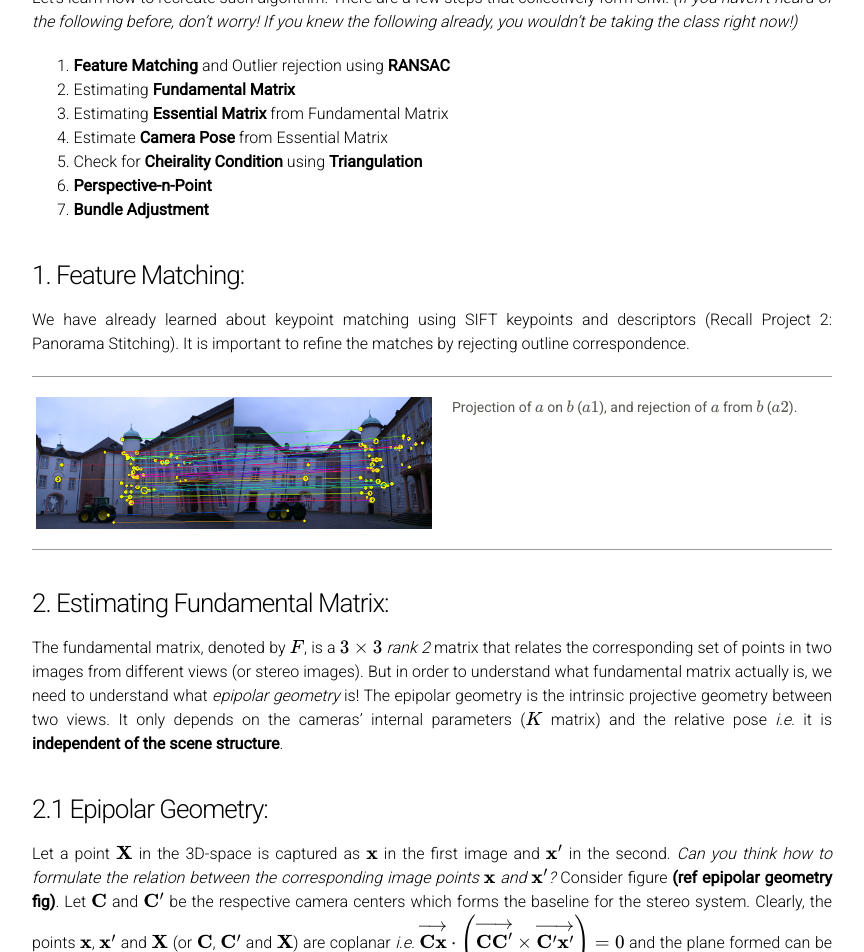
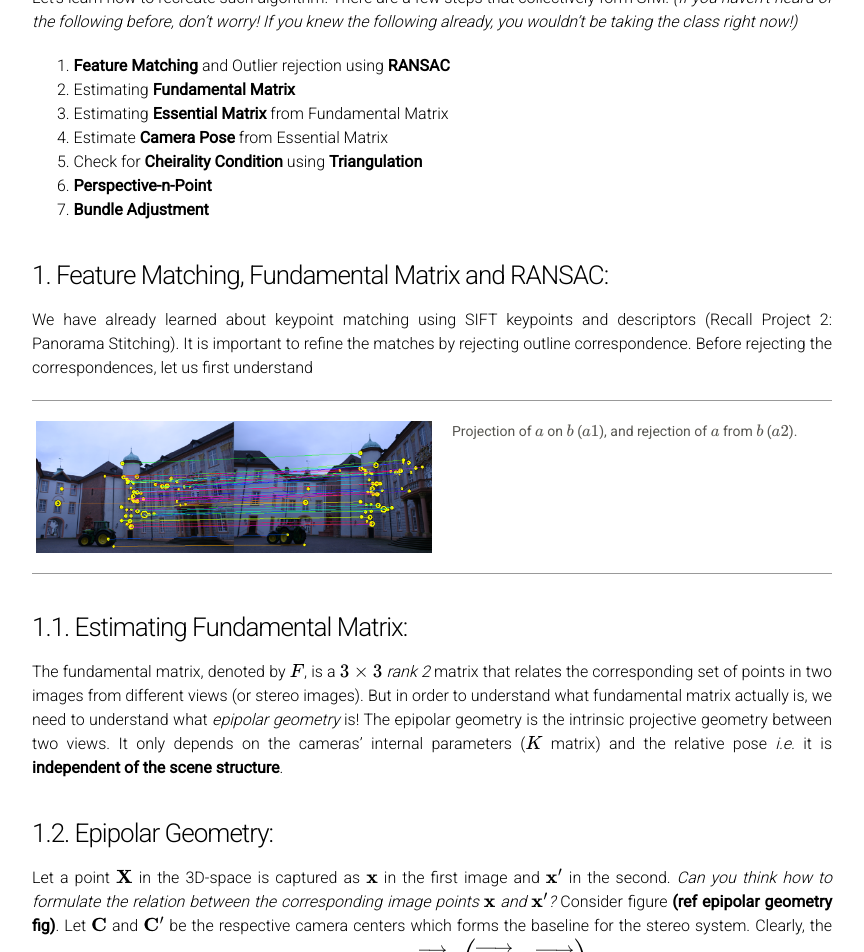
Before and after one commit to cmsc426/cmsc426.github.io, a Jekyll site: the page built from SfM.md, in a window 1280 px wide and 1400 px high, scrolled down 891 px. Shown: the top 952 px of the window, without its empty margins (208-1072 px from the left). Built offline with Jekyll 4.4.1, drawn with Linux system fonts in a browser that asks for light colours; our own code applies the rules of GitHub Pages for plain Markdown files; formulas are drawn with MathJax 3; some of the changed text lies outside the part shown.

Commit message:
Updated SfM scheme

```diff
--- a/SfM.md
+++ b/SfM.md
@@ -40,8 +40,9 @@ Let's learn how to recreate such algorithm. There are a few steps that collectiv
 7. **Bundle Adjustment**
 
 <a name='featmatch'></a>
-### 1. Feature Matching:
+### 1. Feature Matching, Fundamental Matrix and RANSAC:
 We have already learned about keypoint matching using SIFT keypoints and descriptors (Recall Project 2: Panorama Stitching). It is important to refine the matches by rejecting outline correspondence.
+Before rejecting the correspondences, let us first understand
 
 <div class="fig figleft fighighlight">
   <img src="/assets/sfm/featmatch.png" width="80%">
@@ -53,11 +54,11 @@ We have already learned about keypoint matching using SIFT keypoints and descrip
 
 
 <a name='estfundmatrix'></a>
-### 2. Estimating Fundamental Matrix:
+### 1.1. Estimating Fundamental Matrix:
 The fundamental matrix, denoted by $$F$$, is a $$3\times 3$$ _rank 2_ matrix that relates the corresponding set of points in two images from different views (or stereo images). But in order to understand what fundamental matrix actually is, we need to understand what _epipolar geometry_ is! The epipolar geometry is the intrinsic projective geometry between two views. It only depends on the cameras' internal parameters ($$K$$ matrix) and the relative pose _i.e._ it is **independent of the scene structure**.
 
 <a name='epipole'></a>
-### 2.1 Epipolar Geometry:
+### 1.2. Epipolar Geometry:
 Let a point $$\mathbf{X}$$ in the 3D-space is captured as $$\mathbf{x}$$ in the first image and $$\mathbf{x'}$$ in the second. _Can you think how to formulate the relation between the corresponding image points $$\mathbf{x}$$ and $$\mathbf{x'}$$?_ Consider figure **(ref epipolar geometry fig)**. Let $$\mathbf{C}$$ and $$\mathbf{C'}$$ be the respective camera centers which forms the baseline for the stereo system. Clearly, the points $$\mathbf{x}$$, $$\mathbf{x'}$$ and $$\mathbf{X}$$ (or $$\mathbf{C}$$, $$\mathbf{C'}$$ and $$\mathbf{X}$$) are coplanar _i.e._  $$\mathbf{\overrightarrow{Cx}}\cdot \left(\mathbf{\overrightarrow{CC'}}\times\mathbf{\overrightarrow{C'x'}}\right)=0$$
 and the plane formed can be denoted by $$\pi$$. Since these points are coplanar, the rays back-projected from $$\mathbf{x}$$ and $$\mathbf{x'}$$ intersect at $$\mathbf{X}$$. This is the most significant property in searching for a correspondence.
 
@@ -82,7 +83,7 @@ Now, let us say that only $$\mathbf{x}$$ is known, not $$\mathbf{x'}$$. We know
 - **Epipolar line** is the intersection of an epipolar plane with the image plane. *All the epipolar lines intersect at the epipole.*
 
 <a name='estfundmatrix'></a>
-### 2.2 The Fundamental Matrix $$\mathbf{F}$$:
+### 1.3 The Fundamental Matrix $$\mathbf{F}$$:
 The $$\mathbf{F}$$ matrix is only an algebraic representation of epipolar geometry and can both geometrically _(contructing the epipolar line)_ and arithematically. ([See derivation](http://cvrs.whu.edu.cn/downloads/ebooks/Multiple%20View%20Geometry%20in%20Computer%20Vision%20\(Second%20Edition\).pdf)) ([Fundamental Matrix Song](https://www.youtube.com/watch?v=DgGV3l82NTk))
 As a result, we obtain:
 $$\mathbf{x}_i'^{\ \mathbf{T}}\mathbf{F} \mathbf{x}_i = 0$$
@@ -124,7 +125,7 @@ F = reshape(x, [3,3])';
 
 
 <a name='ransac'></a>
-### 2.3 Match Outlier Rejection via RANSAC:
+### 1.4. Match Outlier Rejection via RANSAC:
 Since the point correspondences are computed using SIFT or some other feature descriptors, the data is bound to be noisy and (in general) contains several outliers. Thus, to remove these outliers, we use RANSAC algorithm _(Yes! The same as used in Panorama stitching!)_ to obtain a better estimate of the fundamental matrix. So, out of all possibilities, the $$\mathbf{F}$$ matrix with maximum number of inliers is chosen.
 Below is the pseduo-code that returns the $$\mathbf{F}$$ matrix for a set of matching corresponding points (computed using SIFT) which maximizes the number of inliers.
 
```
Also changed, not shown: other parts of SfM.md (+7 -7 lines).
